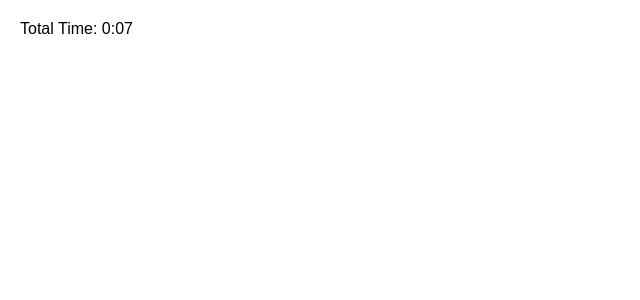
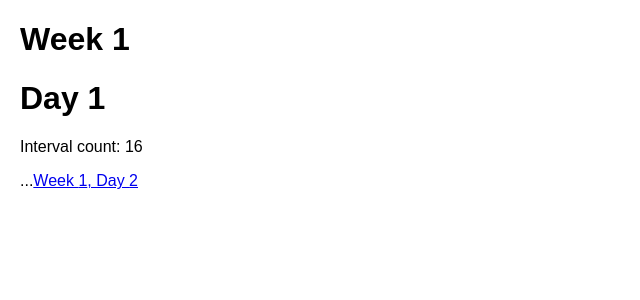
Before and after one commit to mssen/c25k-timer, a React (Create React App) app: page / in a window 1280 px wide. Shown: the top 300 px of the page, without its empty margins (0-640 px from the left). Built offline with nearby package versions, Linux system fonts and the light colour scheme.

Commit message:
The birth of the navigation component

```diff
--- a/src/App.js
+++ b/src/App.js
@@ -1,13 +1,30 @@
 import React, { Component } from 'react';
 
 import Timer from './components/Timer'
+import Navigation from './components/Navigation'
+
 import './App.css';
+import { WARMUP, COOLDOWN } from './data/constants'
+import { DAYS } from './data/days'
 
 class App extends Component {
+  constructor(props) {
+    super(props);
+    this.state = { day: 0 };
+  }
+
   render() {
+    const day = DAYS[this.state.day];
     return (
       <div className="main">
-        <Timer />
+        <h1>Week { day.week }</h1>
+        <h1>Day { day.day }</h1>
+        <p>Interval count: { day.intervals.length }</p>
+
+        <Navigation
+          week={ day.week }
+          day={ day.day }
+          triggerNavigation={ (week, day) => console.log(`Week ${week}, Day ${day}`) } />
       </div>
     );
   }
--- /dev/null
+++ b/src/components/Navigation.js
@@ -0,0 +1,37 @@
+import React from 'react';
+
+const Navigation = ({ week, day, triggerNavigation }) => {
+  const handleNext = (event) => {
+    if (day === 3) {
+      triggerNavigation(week + 1, 1);
+    } else {
+      triggerNavigation(week, day + 1);
+    }
+    return false;
+  }
+
+  const handlePrevious = (event) => {
+    if (day === 1) {
+      triggerNavigation(week - 1, 3);
+    } else {
+      triggerNavigation(week, day - 1);
+    }
+    return false;
+  }
+
+  return (
+    <div>
+      {
+        !(week === 1 && day === 1)
+          && <a href="#" onClick={ handlePrevious }>Week { day === 1 ? week - 1 : week }, Day { day === 1 ? 3 : day - 1 }</a>
+      }
+      ...
+      {
+        !(week === 9 && day === 3)
+          && <a href="#" onClick={ handleNext }>Week { day === 3 ? week + 1 : week }, Day { day === 3 ? 1 : day + 1 }</a>
+      }
+    </div>
+  )
+}
+
+export default Navigation;
```
